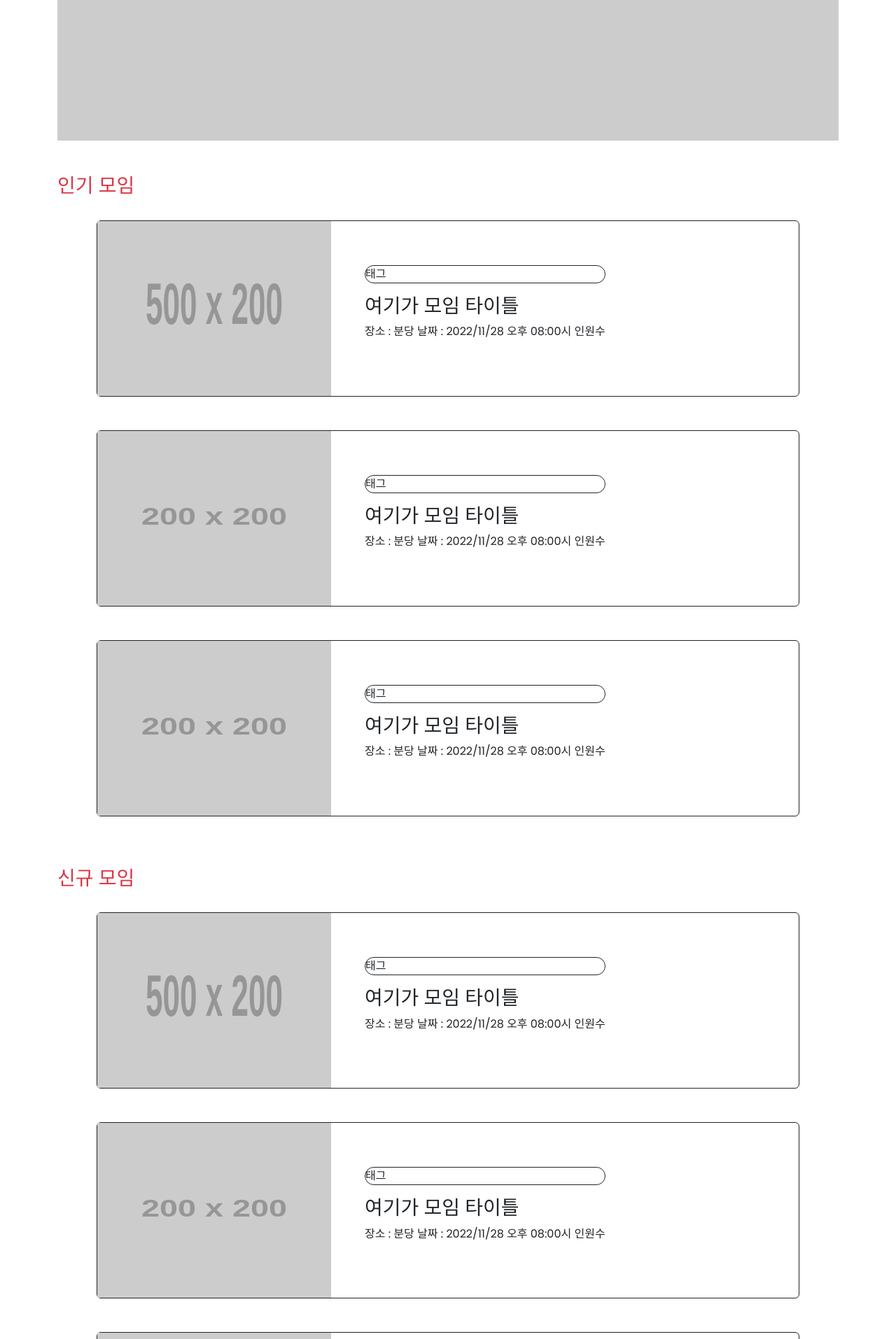
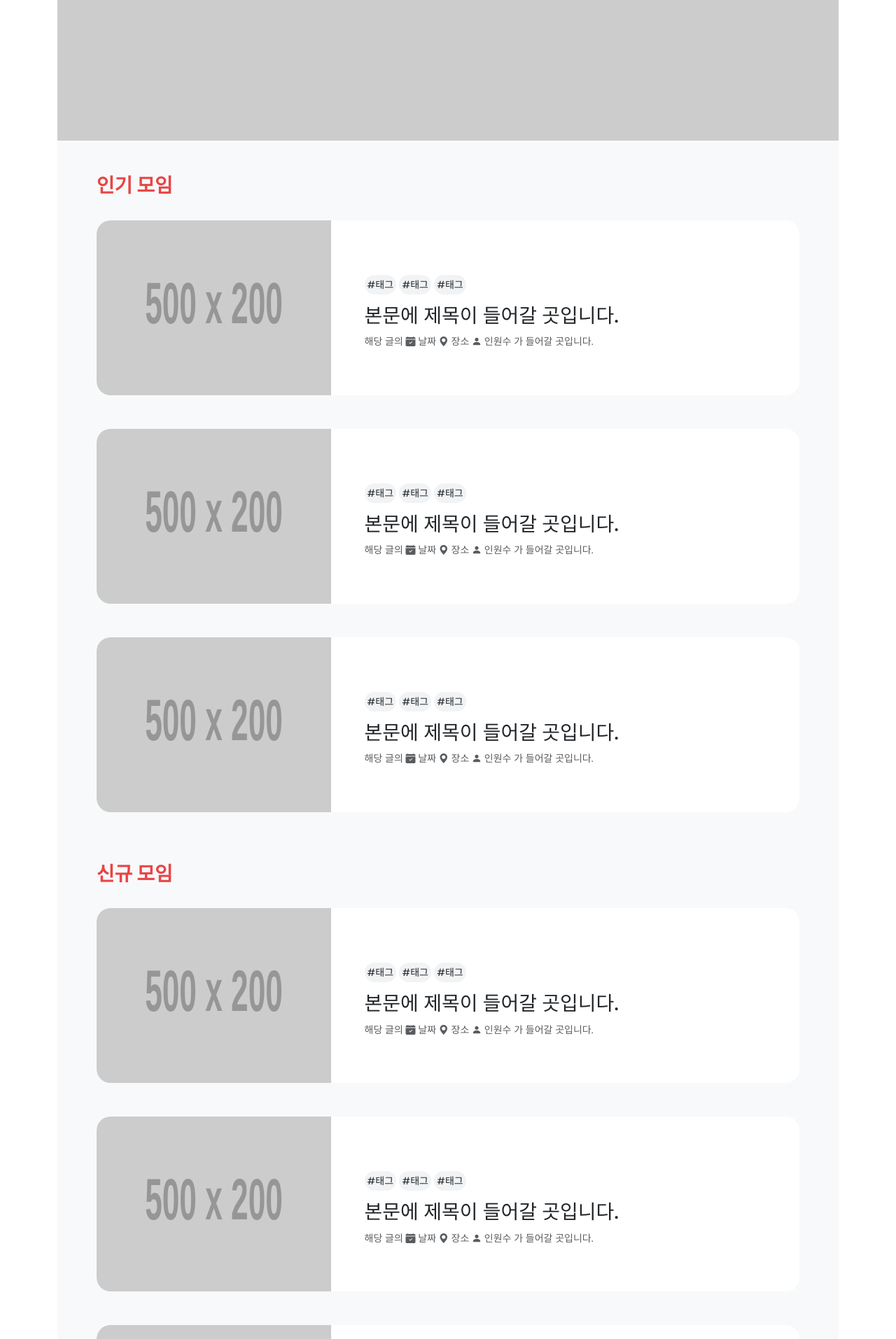
Before and after one commit to midhyun/Mohobby, a Django app: page / in a window 1280 px wide. Shown: the part 421-2335 px from the top of the page at 70% size. Run offline with Django 3.2, Linux system fonts and the light colour scheme; grey boxes labelled with a size stand in for pictures from a placeholder-image service; some libraries are stand-ins or nearby versions.

Commit message:
style:main.html css 적용[김명환]

```diff
--- /dev/null
+++ b/static/css/main.css
@@ -0,0 +1,18 @@
+.main_color{
+  color: #E84545
+}
+.tag{
+background-color: #f1f3f5;
+border-radius: 30px;
+}
+.post_page{
+  background-color: #f8f9fa;
+}
+.post{
+  background-color: white;
+  border-radius: 20px;
+}
+.post_img{
+  border-top-left-radius: 20px;
+  border-bottom-left-radius: 20px;
+}
--- a/templates/base.html
+++ b/templates/base.html
@@ -13,6 +13,7 @@
     <link rel="preconnect" href="https://fonts.googleapis.com">
     <link rel="preconnect" href="https://fonts.gstatic.com" crossorigin="crossorigin">
     <link rel="stylesheet" href="{% static 'css/nav.css' %}">
+    <link rel="stylesheet" href="{% static 'css/main.css' %}">
     <link href="https://fonts.googleapis.com/css2?family=Noto+Sans+KR:wght@100;300;400;500;700;900&family=Poppins:ital,wght@0,100;0,200;0,300;0,400;0,500;0,600;0,700;0,800;0,900;1,100;1,200;1,300;1,400;1,500;1,600;1,700;1,800;1,900&display=swap" rel="stylesheet">
     <link rel="stylesheet" href="https://cdn.jsdelivr.net/npm/bootstrap-icons@1.9.1/font/bootstrap-icons.css">
     {% bootstrap_css %}
--- a/templates/main.html
+++ b/templates/main.html
@@ -2,10 +2,11 @@
 
 {% load django_bootstrap5 %}
 {% load static %}
-
 {% block css %}{% endblock css %}
 
 {% block content %}
+  <div>
+    <!-- 메인 페이지 배너 hover(예정) -->
     <div>
       <div id="carouselExampleInterval" class="carousel slide" data-bs-ride="carousel">
         <div class="carousel-inner">
@@ -28,139 +29,246 @@
           <span class="visually-hidden">Next</span>
         </button>
       </div>
+    </div>
+
+    <div class='d-flex justify-content-center post_page'>
+      <div style='width:90%'>
         <!-- 인기 모임 글 -->
         <div class='my-5'>
-      <h3 class="text-danger">인기 모임</h3>
+          <h3 class="main_color fw-bold">인기 모임</h3>
           <div class="d-flex justify-content-center">
-        <div class='d-flex flex-column' style="width: 90%">
-          <div class='d-flex border border-dark rounded my-4'>
+            <div class='d-flex flex-column'>
+              <div class='d-flex my-4 post'>
                 <div class="col-4">
-              <img src="https://dummyimage.com/500x200/000/fff" alt="..." style='width:100%; height: 250px;'>
+                  <img class='post_img' src="https://dummyimage.com/500x200/000/fff" alt="..." style='width:100%; height: 250px;'>
                 </div>
                 <div class="d-flex align-items-center">
                   <div class='mx-5'>
-                <p class="border border-dark rounded-pill">태그</p>
-                <h3>여기가 모임 타이틀
+                    <div class='my-3'>
+                      <small class="tag p-1">#태그</small>
+                      <small class="tag p-1">#태그</small>
+                      <small class="tag p-1">#태그</small>
+                    </div>
+                    <h3>본문에 제목이 들어갈 곳입니다.
                     </h3>
-                <p>장소 : 분당 날짜 : 2022/11/28 오후 08:00시 인원수</p>
+                    <small class='text-muted'>
+                      해당 글의
+                      <i class="bi bi-calendar-check-fill"></i>
+                      날짜
+                      <i class="bi bi-geo-alt-fill"></i>
+                      장소
+                      <i class="bi bi-person-fill"></i>
+                      인원수 가 들어갈 곳입니다.</small>
                   </div>
                 </div>
               </div>
-          <div class='d-flex border border-dark rounded my-4'>
+              <div class='d-flex my-4 post'>
                 <div class="col-4">
-              <img src="https://dummyimage.com/200x200/000/fff" alt="..." style='width:100%; height: 250px;'>
+                  <img class='post_img' src="https://dummyimage.com/500x200/000/fff" alt="..." style='width:100%; height: 250px;'>
                 </div>
                 <div class="d-flex align-items-center">
                   <div class='mx-5'>
-                <p class="border border-dark rounded-pill">태그</p>
-                <h3>여기가 모임 타이틀
+                    <div class='my-3'>
+                      <small class="tag p-1">#태그</small>
+                      <small class="tag p-1">#태그</small>
+                      <small class="tag p-1">#태그</small>
+                    </div>
+                    <h3>본문에 제목이 들어갈 곳입니다.
                     </h3>
-                <p>장소 : 분당 날짜 : 2022/11/28 오후 08:00시 인원수</p>
+                    <small class='text-muted'>
+                      해당 글의
+                      <i class="bi bi-calendar-check-fill"></i>
+                      날짜
+                      <i class="bi bi-geo-alt-fill"></i>
+                      장소
+                      <i class="bi bi-person-fill"></i>
+                      인원수 가 들어갈 곳입니다.</small>
                   </div>
                 </div>
               </div>
-          <div class='d-flex border border-dark rounded my-4'>
+              <div class='d-flex my-4 post'>
                 <div class="col-4">
-              <img src="https://dummyimage.com/200x200/000/fff" alt="..." style='width:100%; height: 250px;'>
+                  <img class='post_img' src="https://dummyimage.com/500x200/000/fff" alt="..." style='width:100%; height: 250px;'>
                 </div>
                 <div class="d-flex align-items-center">
                   <div class='mx-5'>
-                <p class="border border-dark rounded-pill">태그</p>
-                <h3>여기가 모임 타이틀
+                    <div class='my-3'>
+                      <small class="tag p-1">#태그</small>
+                      <small class="tag p-1">#태그</small>
+                      <small class="tag p-1">#태그</small>
+                    </div>
+                    <h3>본문에 제목이 들어갈 곳입니다.
                     </h3>
-                <p>장소 : 분당 날짜 : 2022/11/28 오후 08:00시 인원수</p>
+                    <small class='text-muted'>
+                      해당 글의
+                      <i class="bi bi-calendar-check-fill"></i>
+                      날짜
+                      <i class="bi bi-geo-alt-fill"></i>
+                      장소
+                      <i class="bi bi-person-fill"></i>
+                      인원수 가 들어갈 곳입니다.</small>
                   </div>
                 </div>
               </div>
             </div>
           </div>
         </div>
+        <!-- 신규 모임 글 -->
         <div class='my-5'>
-      <h3 class="text-danger">신규 모임</h3>
+          <h3 class="main_color fw-bold">신규 모임</h3>
           <div class="d-flex justify-content-center">
-        <div class='d-flex flex-column' style="width: 90%">
-          <div class='d-flex border border-dark rounded my-4'>
+            <div class='d-flex flex-column'>
+              <div class='d-flex my-4 post'>
                 <div class="col-4">
-              <img src="https://dummyimage.com/500x200/000/fff" alt="..." style='width:100%; height: 250px;'>
+                  <img class='post_img' src="https://dummyimage.com/500x200/000/fff" alt="..." style='width:100%; height: 250px;'>
                 </div>
                 <div class="d-flex align-items-center">
                   <div class='mx-5'>
-                <p class="border border-dark rounded-pill">태그</p>
-                <h3>여기가 모임 타이틀
+                    <div class='my-3'>
+                      <small class="tag p-1">#태그</small>
+                      <small class="tag p-1">#태그</small>
+                      <small class="tag p-1">#태그</small>
+                    </div>
+                    <h3>본문에 제목이 들어갈 곳입니다.
                     </h3>
-                <p>장소 : 분당 날짜 : 2022/11/28 오후 08:00시 인원수</p>
+                    <small class='text-muted'>
+                      해당 글의
+                      <i class="bi bi-calendar-check-fill"></i>
+                      날짜
+                      <i class="bi bi-geo-alt-fill"></i>
+                      장소
+                      <i class="bi bi-person-fill"></i>
+                      인원수 가 들어갈 곳입니다.</small>
                   </div>
                 </div>
               </div>
-          <div class='d-flex border border-dark rounded my-4'>
+              <div class='d-flex my-4 post'>
                 <div class="col-4">
-              <img src="https://dummyimage.com/200x200/000/fff" alt="..." style='width:100%; height: 250px;'>
+                  <img class='post_img' src="https://dummyimage.com/500x200/000/fff" alt="..." style='width:100%; height: 250px;'>
                 </div>
                 <div class="d-flex align-items-center">
                   <div class='mx-5'>
-                <p class="border border-dark rounded-pill">태그</p>
-                <h3>여기가 모임 타이틀
+                    <div class='my-3'>
+                      <small class="tag p-1">#태그</small>
+                      <small class="tag p-1">#태그</small>
+                      <small class="tag p-1">#태그</small>
+                    </div>
+                    <h3>본문에 제목이 들어갈 곳입니다.
                     </h3>
-                <p>장소 : 분당 날짜 : 2022/11/28 오후 08:00시 인원수</p>
+                    <small class='text-muted'>
+                      해당 글의
+                      <i class="bi bi-calendar-check-fill"></i>
+                      날짜
+                      <i class="bi bi-geo-alt-fill"></i>
+                      장소
+                      <i class="bi bi-person-fill"></i>
+                      인원수 가 들어갈 곳입니다.</small>
                   </div>
                 </div>
               </div>
-          <div class='d-flex border border-dark rounded my-4'>
+              <div class='d-flex my-4 post'>
                 <div class="col-4">
-              <img src="https://dummyimage.com/200x200/000/fff" alt="..." style='width:100%; height: 250px;'>
+                  <img class='post_img' src="https://dummyimage.com/500x200/000/fff" alt="..." style='width:100%; height: 250px;'>
                 </div>
                 <div class="d-flex align-items-center">
                   <div class='mx-5'>
-                <p class="border border-dark rounded-pill">태그</p>
-                <h3>여기가 모임 타이틀
+                    <div class='my-3'>
+                      <small class="tag p-1">#태그</small>
+                      <small class="tag p-1">#태그</small>
+                      <small class="tag p-1">#태그</small>
+                    </div>
+                    <h3>본문에 제목이 들어갈 곳입니다.
                     </h3>
-                <p>장소 : 분당 날짜 : 2022/11/28 오후 08:00시 인원수</p>
+                    <small class='text-muted'>
+                      해당 글의
+                      <i class="bi bi-calendar-check-fill"></i>
+                      날짜
+                      <i class="bi bi-geo-alt-fill"></i>
+                      장소
+                      <i class="bi bi-person-fill"></i>
+                      인원수 가 들어갈 곳입니다.</small>
                   </div>
                 </div>
               </div>
             </div>
           </div>
         </div>
+        <!-- 관심 모임 글 -->
         <div class='my-5'>
-      <h3 class="text-danger">관심 모임</h3>
+          <h3 class="main_color fw-bold">관심 모임</h3>
           <div class="d-flex justify-content-center">
-        <div class='d-flex flex-column' style="width: 90%">
-          <div class='d-flex border border-dark rounded my-4'>
+            <div class='d-flex flex-column'>
+              <div class='d-flex my-4 post'>
                 <div class="col-4">
-              <img src="https://dummyimage.com/500x200/000/fff" alt="..." style='width:100%; height: 250px;'>
+                  <img class='post_img' src="https://dummyimage.com/500x200/000/fff" alt="..." style='width:100%; height: 250px;'>
                 </div>
                 <div class="d-flex align-items-center">
                   <div class='mx-5'>
-                <p class="border border-dark rounded-pill">태그</p>
-                <h3>여기가 모임 타이틀
+                    <div class='my-3'>
+                      <small class="tag p-1">#태그</small>
+                      <small class="tag p-1">#태그</small>
+                      <small class="tag p-1">#태그</small>
+                    </div>
+                    <h3>본문에 제목이 들어갈 곳입니다.
                     </h3>
-                <p>장소 : 분당 날짜 : 2022/11/28 오후 08:00시 인원수</p>
+                    <small class='text-muted'>
+                      해당 글의
+                      <i class="bi bi-calendar-check-fill"></i>
+                      날짜
+                      <i class="bi bi-geo-alt-fill"></i>
+                      장소
+                      <i class="bi bi-person-fill"></i>
+                      인원수 가 들어갈 곳입니다.</small>
                   </div>
                 </div>
               </div>
-          <div class='d-flex border border-dark rounded my-4'>
+              <div class='d-flex my-4 post'>
                 <div class="col-4">
-              <img src="https://dummyimage.com/200x200/000/fff" alt="..." style='width:100%; height: 250px;'>
+                  <img class='post_img' src="https://dummyimage.com/500x200/000/fff" alt="..." style='width:100%; height: 250px;'>
                 </div>
                 <div class="d-flex align-items-center">
                   <div class='mx-5'>
-                <p class="border border-dark rounded-pill">태그</p>
-                <h3>여기가 모임 타이틀
+                    <div class='my-3'>
+                      <small class="tag p-1">#태그</small>
+                      <small class="tag p-1">#태그</small>
+                      <small class="tag p-1">#태그</small>
+                    </div>
+                    <h3>본문에 제목이 들어갈 곳입니다.
                     </h3>
-                <p>장소 : 분당 날짜 : 2022/11/28 오후 08:00시 인원수</p>
+                    <small class='text-muted'>
+                      해당 글의
+                      <i class="bi bi-calendar-check-fill"></i>
+                      날짜
+                      <i class="bi bi-geo-alt-fill"></i>
+                      장소
+                      <i class="bi bi-person-fill"></i>
+                      인원수 가 들어갈 곳입니다.</small>
                   </div>
                 </div>
               </div>
-          <div class='d-flex border border-dark rounded my-4'>
+              <div class='d-flex my-4 post'>
                 <div class="col-4">
-              <img src="https://dummyimage.com/200x200/000/fff" alt="..." style='width:100%; height: 250px;'>
+                  <img class='post_img' src="https://dummyimage.com/500x200/000/fff" alt="..." style='width:100%; height: 250px;'>
                 </div>
                 <div class="d-flex align-items-center">
                   <div class='mx-5'>
-                <p class="border border-dark rounded-pill">태그</p>
-                <h3>여기가 모임 타이틀
+                    <div class='my-3'>
+                      <small class="tag p-1">#태그</small>
+                      <small class="tag p-1">#태그</small>
+                      <small class="tag p-1">#태그</small>
+                    </div>
+                    <h3>본문에 제목이 들어갈 곳입니다.
                     </h3>
-                <p>장소 : 분당 날짜 : 2022/11/28 오후 08:00시 인원수</p>
+                    <small class='text-muted'>
+                      해당 글의
+                      <i class="bi bi-calendar-check-fill"></i>
+                      날짜
+                      <i class="bi bi-geo-alt-fill"></i>
+                      장소
+                      <i class="bi bi-person-fill"></i>
+                      인원수 가 들어갈 곳입니다.</small>
+                  </div>
+                </div>
               </div>
             </div>
           </div>
```
Lines whose indentation alone changed are shown as unchanged.
